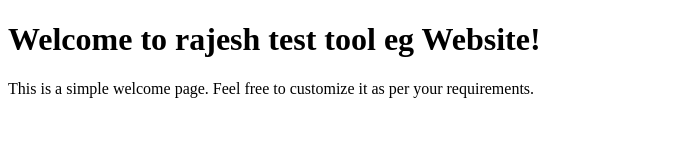
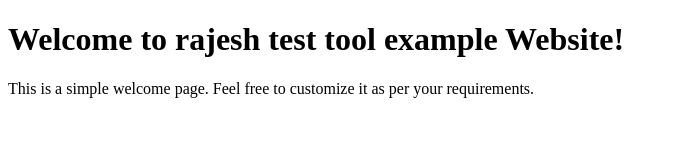
Before and after one commit to thakurrajesh22293/project_demo, a plain HTML site: page index.html in a window 1280 px wide. Shown: the whole page, without its empty margins (0-677 px from the left). Drawn offline with Linux system fonts and the light colour scheme.

Commit message:
Update index.html
demo

```diff
--- a/index.html
+++ b/index.html
@@ -10,7 +10,7 @@
 </head>
 <body>
 <div class=”welcome-container”>
-<h1>Welcome to rajesh test tool eg Website!</h1>
+<h1>Welcome to rajesh test tool example Website!</h1>
 <p>This is a simple welcome page. Feel free to customize it as per your requirements.</p>
 </div>
 </body>
```
